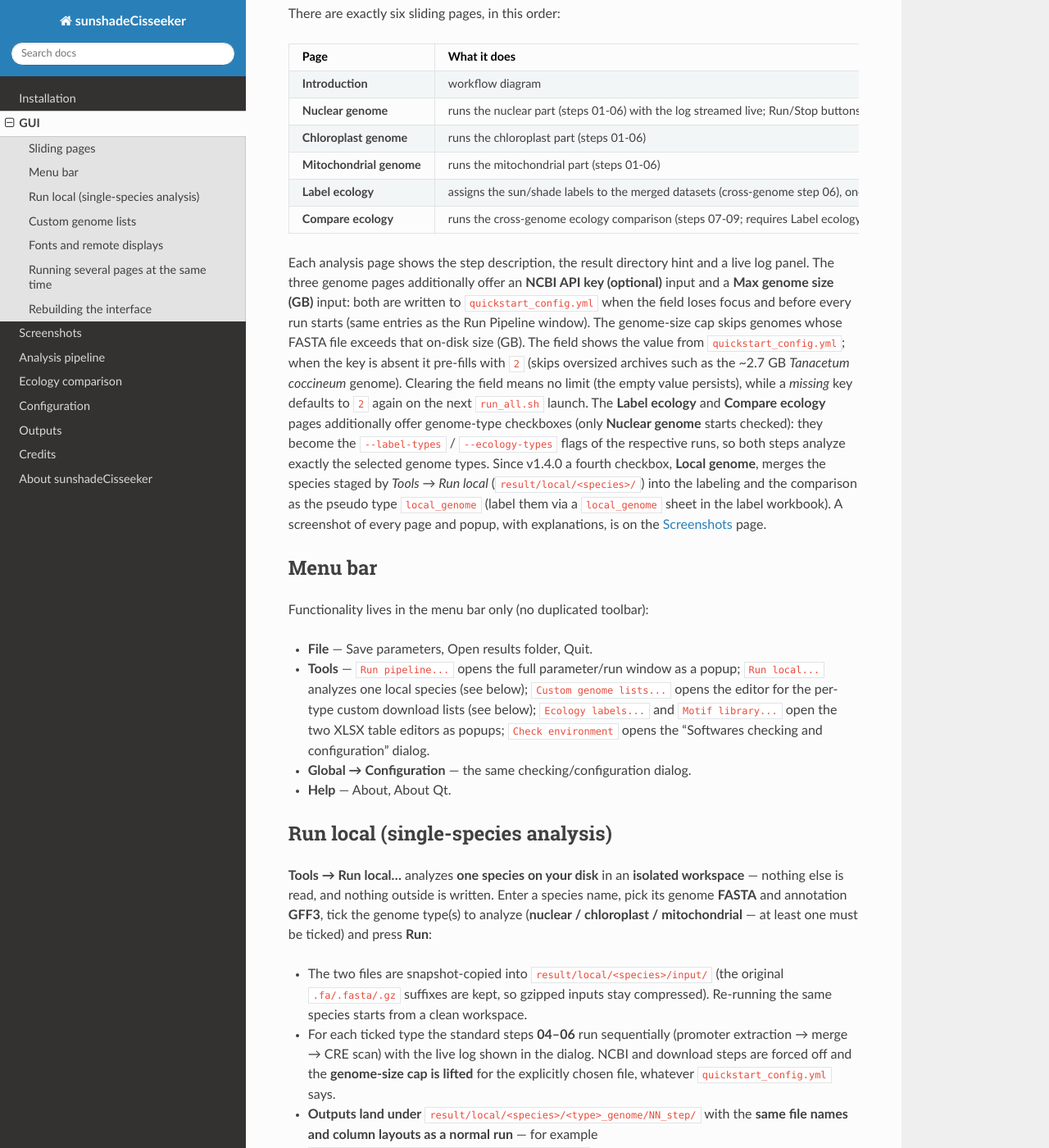
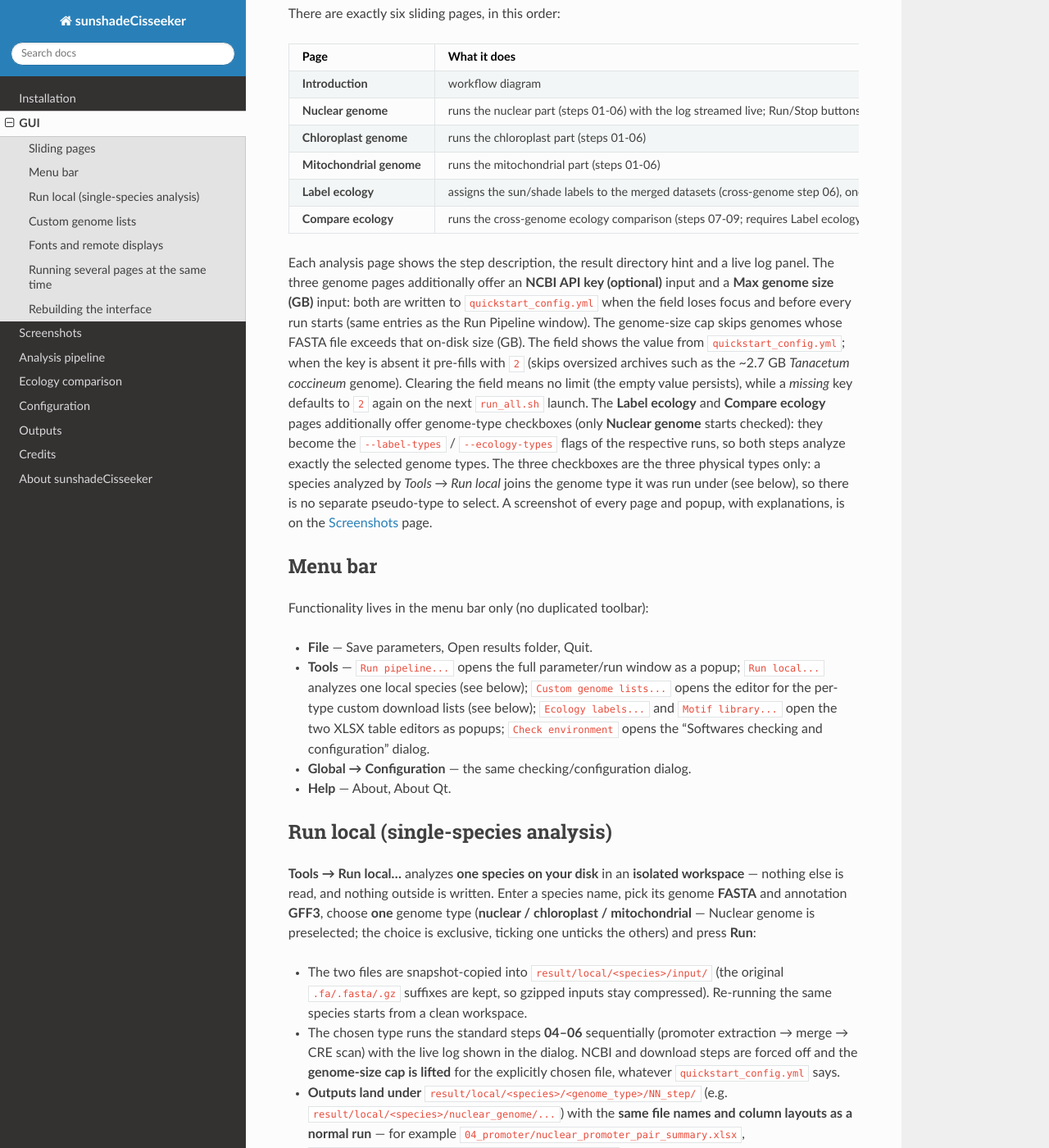
Before and after one commit to chenzhr23/sunshadeCisseeker-docs, a Sphinx documentation site: the page built from docs/content/GUI.rst, in a window 1280 px wide and 1400 px high, scrolled down 519 px. Shown: the whole window at 82% size. Built offline with Sphinx 7.4.7 and the Read the Docs theme 3.1.0, drawn with Linux system fonts in a browser that asks for light colours; some of the changed text lies outside the part shown.

Commit message:
docs: v1.7.0 Run-local species merge into the genome type they were run under

```diff
--- a/docs/conf.py
+++ b/docs/conf.py
@@ -9,8 +9,8 @@
 copyright = "2026, sunshadeCisseeker developers"
 
 # The short X.Y version and the full release version.
-version = "v1.6.1"
-release = "v1.6.1"
+version = "v1.7.0"
+release = "v1.7.0"
 
 extensions = [
     "sphinx.ext.autosectionlabel",
--- a/docs/content/About sunshadeCisseeker.rst
+++ b/docs/content/About sunshadeCisseeker.rst
@@ -4,7 +4,7 @@
 sunshadeCisseeker identifies, annotates and compares promoter
 cis-regulatory elements across sun / shade plants.
 
-The current release is **1.6.1**.
+The current release is **1.7.0**.
 
 Highlights
 ----------
--- a/docs/content/GUI.rst
+++ b/docs/content/GUI.rst
@@ -35,9 +35,9 @@
    * - **Mitochondrial genome**
      - runs the mitochondrial part (steps 01-06)
    * - **Label ecology**
-     - assigns the sun/shade labels to the merged datasets (cross-genome step 06), one label sheet per genome type; checkboxes (incl. Local genome) select the types to label
+     - assigns the sun/shade labels to the merged datasets (cross-genome step 06), one label sheet per genome type; checkboxes select the types to label
    * - **Compare ecology**
-     - runs the cross-genome ecology comparison (steps 07-09; requires Label ecology first); checkboxes (incl. Local genome) select the genome types to merge
+     - runs the cross-genome ecology comparison (steps 07-09; requires Label ecology first); checkboxes select the genome types to merge
 
 Each analysis page shows the step description, the result directory hint and
 a live log panel. The three genome pages additionally offer an **NCBI API key
@@ -53,11 +53,11 @@
 additionally offer genome-type checkboxes (only **Nuclear genome** starts
 checked): they become the ``--label-types`` / ``--ecology-types`` flags of
 the respective runs, so both steps analyze exactly the selected genome
-types. Since v1.4.0 a fourth checkbox, **Local genome**, merges the species
-staged by *Tools → Run local* (``result/local/<species>/``) into the
-labeling and the comparison as the pseudo type ``local_genome`` (label them
-via a ``local_genome`` sheet in the label workbook). A screenshot of every
-page and popup, with explanations, is on the :doc:`Screenshots` page.
+types. The three checkboxes are the three physical types only: a species
+analyzed by *Tools → Run local* joins the genome type it was run under
+(see below), so there is no separate pseudo-type to select. A screenshot
+of every page and popup, with explanations, is on the :doc:`Screenshots`
+page.
 
 Menu bar
 --------
@@ -80,20 +80,22 @@
 **Tools → Run local...** analyzes **one species on your disk** in an
 **isolated workspace** — nothing else is read, and nothing outside is
 written. Enter a species name, pick its genome **FASTA** and annotation
-**GFF3**, tick the genome type(s) to analyze (**nuclear / chloroplast /
-mitochondrial** — at least one must be ticked) and press **Run**:
+**GFF3**, choose **one** genome type (**nuclear / chloroplast /
+mitochondrial** — Nuclear genome is preselected; the choice is exclusive,
+ticking one unticks the others) and press **Run**:
 
 * The two files are snapshot-copied into
   ``result/local/<species>/input/`` (the original ``.fa/.fasta/.gz``
   suffixes are kept, so gzipped inputs stay compressed). Re-running the
   same species starts from a clean workspace.
-* For each ticked type the standard steps **04–06** run sequentially
+* The chosen type runs the standard steps **04–06** sequentially
   (promoter extraction → merge → CRE scan) with the live log shown in the
   dialog. NCBI and download steps are forced off and the **genome-size cap
   is lifted** for the explicitly chosen file, whatever
   ``quickstart_config.yml`` says.
-* **Outputs land under** ``result/local/<species>/<type>_genome/NN_step/``
-  with the **same file names and column layouts as a normal run** — for
+* **Outputs land under** ``result/local/<species>/<genome_type>/NN_step/``
+  (e.g. ``result/local/<species>/nuclear_genome/...``) with the **same file
+  names and column layouts as a normal run** — for
   example ``04_promoter/nuclear_promoter_pair_summary.xlsx``,
   ``05_ciselement_input/all_species_nuclear_id_map.xlsx``,
   ``06_ciselement/nuclear_ciselement_results.xlsx`` — so the tables can be
@@ -102,8 +104,17 @@
   ``Custom_genome_fa_gff`` set are **never read or modified**: other
   species are neither re-analyzed nor included, and later normal runs are
   not affected by the local species.
-* Ticking several types runs them one after another; **Stop** interrupts
-  the current run and the queue.
+* If the species already has Run-local results (a
+  ``result/local/<species>/<genome_type>/06_ciselement`` folder exists),
+  the dialog **locks the type choice to that genome type** and says so:
+  re-running updates the same type, and Label ecology / Compare ecology
+  keep merging the species into that type. To switch a species to another
+  genome type, delete its folder under ``result/local/<species>/`` first.
+* **Label ecology / Compare ecology** (since v1.7.0) merge the staged
+  species into the genome type it was run under — label it on that type's
+  sheet of ``config/species_ecology_labels.xlsx``, and its 05/06 outputs
+  join that type's comparison rows automatically. There is no separate
+  pseudo-type to tick anywhere.
 
 Custom genome lists
 -------------------
```
Also changed, not shown: docs/content/Changelog.rst (+25 -0 lines), docs/content/Ecology comparison.rst (+18 -16 lines), docs/content/Screenshots.rst (+16 -14 lines), docs/_static/screenshots/05-label-ecology.png, docs/_static/screenshots/06-compare-ecology.png, docs/_static/screenshots/10-run-local.png.
